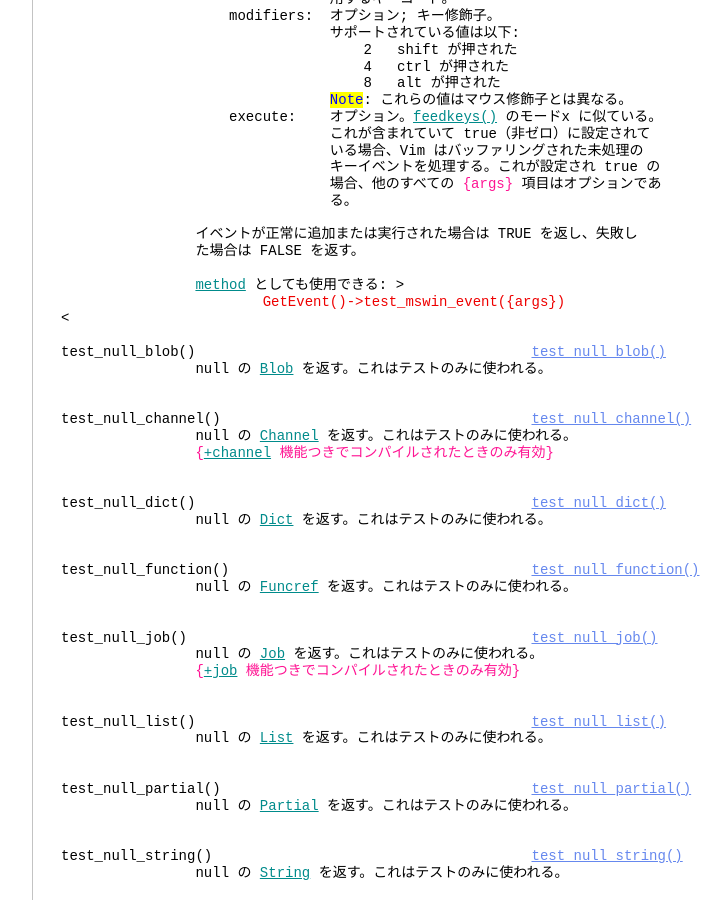
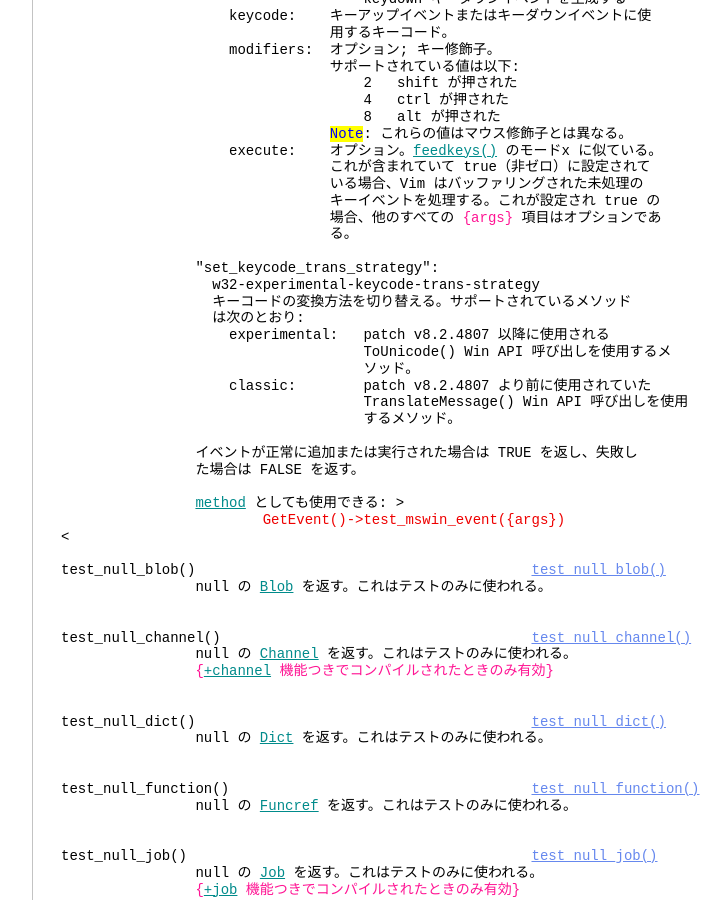
Before and after one commit to vim-jp/vimdoc-ja, a Jekyll site: the page built from testing.html, in a window 1280 px wide and 900 px high, scrolled down 4911 px. Shown: the whole window, without its empty margins (340-1068 px from the left). Built offline with Jekyll 4.4.1, drawn with Linux system fonts in a browser that asks for light colours; nearby versions of some CDN libraries; comment, search, counter and statistics services are not loaded; some of the changed text lies outside the part shown.

Commit message:
Generated by GitHub workflow 8031591451
https://github.com/vim-jp/vimdoc-ja-working/actions/runs/8031591451

```diff
--- a/testing.html
+++ b/testing.html
@@ -3,7 +3,7 @@ layout: vimdoc
 helpname: 'testing'
 ---
 <div id='vimCodeElement'>
-<a class="Constant" href="testing.html" name="testing.txt">testing.txt</a>&nbsp;&nbsp; For&nbsp;<span class="Identifier">Vim バージョン 9.1.</span>&nbsp;&nbsp;Last change: 2023 May 18<br>
+<a class="Constant" href="testing.html" name="testing.txt">testing.txt</a>&nbsp;&nbsp; For&nbsp;<span class="Identifier">Vim バージョン 9.1.</span>&nbsp;&nbsp;Last change: 2024 Feb 18<br>
 <br>
 <br>
 &nbsp;&nbsp;&nbsp;&nbsp;&nbsp;&nbsp;&nbsp;&nbsp;&nbsp;&nbsp;&nbsp;&nbsp;&nbsp;&nbsp;&nbsp;&nbsp;&nbsp;&nbsp;<span class="Identifier">VIMリファレンスマニュアル&nbsp;&nbsp;&nbsp;&nbsp;&nbsp;&nbsp; by Bram Moolenaar</span><br>
@@ -236,6 +236,8 @@ test_mswin_event(<span class="Special">{event}</span>,&nbsp;<span class="Special
 &nbsp;&nbsp;&nbsp;&nbsp;&nbsp;&nbsp;&nbsp;&nbsp;&nbsp;&nbsp;&nbsp;&nbsp;&nbsp;&nbsp;&nbsp;&nbsp;<span class="Special">{event}</span>&nbsp;は文字列で、サポートされている値は以下:<br>
 &nbsp;&nbsp;&nbsp;&nbsp;&nbsp;&nbsp;&nbsp;&nbsp;&nbsp;&nbsp;&nbsp;&nbsp;&nbsp;&nbsp;&nbsp;&nbsp;&nbsp;&nbsp;&nbsp;&nbsp;&quot;mouse&quot;&nbsp;&nbsp;&nbsp;&nbsp; マウスイベント。<br>
 &nbsp;&nbsp;&nbsp;&nbsp;&nbsp;&nbsp;&nbsp;&nbsp;&nbsp;&nbsp;&nbsp;&nbsp;&nbsp;&nbsp;&nbsp;&nbsp;&nbsp;&nbsp;&nbsp;&nbsp;&quot;key&quot;&nbsp;&nbsp;&nbsp;&nbsp;&nbsp;&nbsp; キーボードイベント。<br>
+&nbsp;&nbsp;&nbsp;&nbsp;&nbsp;&nbsp;&nbsp;&nbsp;&nbsp;&nbsp;&nbsp;&nbsp;&nbsp;&nbsp;&nbsp;&nbsp;&nbsp;&nbsp;&nbsp;&nbsp;&quot;set_keycode_trans_strategy&quot;<br>
+&nbsp;&nbsp;&nbsp;&nbsp;&nbsp;&nbsp;&nbsp;&nbsp;&nbsp;&nbsp;&nbsp;&nbsp;&nbsp;&nbsp;&nbsp;&nbsp;&nbsp;&nbsp;&nbsp;&nbsp;&nbsp;&nbsp;&nbsp;&nbsp;&nbsp;&nbsp;&nbsp;&nbsp;&nbsp;&nbsp;&nbsp;&nbsp;キーの変換方法を変更する。<br>
 <br>
 &nbsp;&nbsp;&nbsp;&nbsp;&nbsp;&nbsp;&nbsp;&nbsp;&nbsp;&nbsp;&nbsp;&nbsp;&nbsp;&nbsp;&nbsp;&nbsp;&quot;mouse&quot;:<br>
 &nbsp;&nbsp;&nbsp;&nbsp;&nbsp;&nbsp;&nbsp;&nbsp;&nbsp;&nbsp;&nbsp;&nbsp;&nbsp;&nbsp;&nbsp;&nbsp;&nbsp;&nbsp;マウスボタンクリックイベントまたはマウス移動イベントを注入す<br>
@@ -295,6 +297,17 @@ test_mswin_event(<span class="Special">{event}</span>,&nbsp;<span class="Special
 &nbsp;&nbsp;&nbsp;&nbsp;&nbsp;&nbsp;&nbsp;&nbsp;&nbsp;&nbsp;&nbsp;&nbsp;&nbsp;&nbsp;&nbsp;&nbsp;&nbsp;&nbsp;&nbsp;&nbsp;&nbsp;&nbsp;&nbsp;&nbsp;&nbsp;&nbsp;&nbsp;&nbsp;&nbsp;&nbsp;&nbsp;&nbsp;キーイベントを処理する。これが設定され true の<br>
 &nbsp;&nbsp;&nbsp;&nbsp;&nbsp;&nbsp;&nbsp;&nbsp;&nbsp;&nbsp;&nbsp;&nbsp;&nbsp;&nbsp;&nbsp;&nbsp;&nbsp;&nbsp;&nbsp;&nbsp;&nbsp;&nbsp;&nbsp;&nbsp;&nbsp;&nbsp;&nbsp;&nbsp;&nbsp;&nbsp;&nbsp;&nbsp;場合、他のすべての&nbsp;<span class="Special">{args}</span>&nbsp;項目はオプションであ<br>
 &nbsp;&nbsp;&nbsp;&nbsp;&nbsp;&nbsp;&nbsp;&nbsp;&nbsp;&nbsp;&nbsp;&nbsp;&nbsp;&nbsp;&nbsp;&nbsp;&nbsp;&nbsp;&nbsp;&nbsp;&nbsp;&nbsp;&nbsp;&nbsp;&nbsp;&nbsp;&nbsp;&nbsp;&nbsp;&nbsp;&nbsp;&nbsp;る。<br>
+<br>
+&nbsp;&nbsp;&nbsp;&nbsp;&nbsp;&nbsp;&nbsp;&nbsp;&nbsp;&nbsp;&nbsp;&nbsp;&nbsp;&nbsp;&nbsp;&nbsp;&quot;set_keycode_trans_strategy&quot;:<br>
+&nbsp;&nbsp;&nbsp;&nbsp;&nbsp;&nbsp;&nbsp;&nbsp;&nbsp;&nbsp;&nbsp;&nbsp;&nbsp;&nbsp;&nbsp;&nbsp;&nbsp;&nbsp;<span class="MissingTag">w32-experimental-keycode-trans-strategy</span><br>
+&nbsp;&nbsp;&nbsp;&nbsp;&nbsp;&nbsp;&nbsp;&nbsp;&nbsp;&nbsp;&nbsp;&nbsp;&nbsp;&nbsp;&nbsp;&nbsp;&nbsp;&nbsp;キーコードの変換方法を切り替える。サポートされているメソッド<br>
+&nbsp;&nbsp;&nbsp;&nbsp;&nbsp;&nbsp;&nbsp;&nbsp;&nbsp;&nbsp;&nbsp;&nbsp;&nbsp;&nbsp;&nbsp;&nbsp;&nbsp;&nbsp;は次のとおり:<br>
+&nbsp;&nbsp;&nbsp;&nbsp;&nbsp;&nbsp;&nbsp;&nbsp;&nbsp;&nbsp;&nbsp;&nbsp;&nbsp;&nbsp;&nbsp;&nbsp;&nbsp;&nbsp;&nbsp;&nbsp;experimental:&nbsp;&nbsp; patch v8.2.4807 以降に使用される<br>
+&nbsp;&nbsp;&nbsp;&nbsp;&nbsp;&nbsp;&nbsp;&nbsp;&nbsp;&nbsp;&nbsp;&nbsp;&nbsp;&nbsp;&nbsp;&nbsp;&nbsp;&nbsp;&nbsp;&nbsp;&nbsp;&nbsp;&nbsp;&nbsp;&nbsp;&nbsp;&nbsp;&nbsp;&nbsp;&nbsp;&nbsp;&nbsp;&nbsp;&nbsp;&nbsp;&nbsp;ToUnicode() Win API 呼び出しを使用するメ<br>
+&nbsp;&nbsp;&nbsp;&nbsp;&nbsp;&nbsp;&nbsp;&nbsp;&nbsp;&nbsp;&nbsp;&nbsp;&nbsp;&nbsp;&nbsp;&nbsp;&nbsp;&nbsp;&nbsp;&nbsp;&nbsp;&nbsp;&nbsp;&nbsp;&nbsp;&nbsp;&nbsp;&nbsp;&nbsp;&nbsp;&nbsp;&nbsp;&nbsp;&nbsp;&nbsp;&nbsp;ソッド。<br>
+&nbsp;&nbsp;&nbsp;&nbsp;&nbsp;&nbsp;&nbsp;&nbsp;&nbsp;&nbsp;&nbsp;&nbsp;&nbsp;&nbsp;&nbsp;&nbsp;&nbsp;&nbsp;&nbsp;&nbsp;classic:&nbsp;&nbsp;&nbsp;&nbsp;&nbsp;&nbsp;&nbsp;&nbsp;patch v8.2.4807 より前に使用されていた<br>
+&nbsp;&nbsp;&nbsp;&nbsp;&nbsp;&nbsp;&nbsp;&nbsp;&nbsp;&nbsp;&nbsp;&nbsp;&nbsp;&nbsp;&nbsp;&nbsp;&nbsp;&nbsp;&nbsp;&nbsp;&nbsp;&nbsp;&nbsp;&nbsp;&nbsp;&nbsp;&nbsp;&nbsp;&nbsp;&nbsp;&nbsp;&nbsp;&nbsp;&nbsp;&nbsp;&nbsp;TranslateMessage() Win API 呼び出しを使用<br>
+&nbsp;&nbsp;&nbsp;&nbsp;&nbsp;&nbsp;&nbsp;&nbsp;&nbsp;&nbsp;&nbsp;&nbsp;&nbsp;&nbsp;&nbsp;&nbsp;&nbsp;&nbsp;&nbsp;&nbsp;&nbsp;&nbsp;&nbsp;&nbsp;&nbsp;&nbsp;&nbsp;&nbsp;&nbsp;&nbsp;&nbsp;&nbsp;&nbsp;&nbsp;&nbsp;&nbsp;するメソッド。<br>
 <br>
 &nbsp;&nbsp;&nbsp;&nbsp;&nbsp;&nbsp;&nbsp;&nbsp;&nbsp;&nbsp;&nbsp;&nbsp;&nbsp;&nbsp;&nbsp;&nbsp;イベントが正常に追加または実行された場合は TRUE を返し、失敗し<br>
 &nbsp;&nbsp;&nbsp;&nbsp;&nbsp;&nbsp;&nbsp;&nbsp;&nbsp;&nbsp;&nbsp;&nbsp;&nbsp;&nbsp;&nbsp;&nbsp;た場合は FALSE を返す。<br>
```
